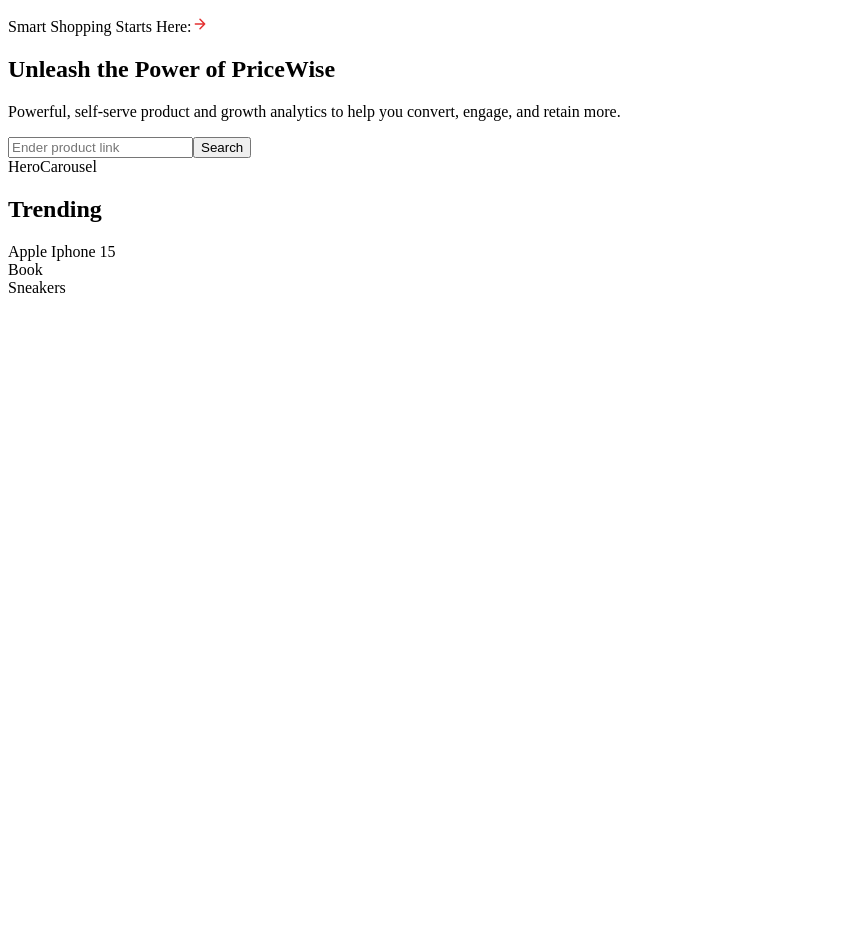
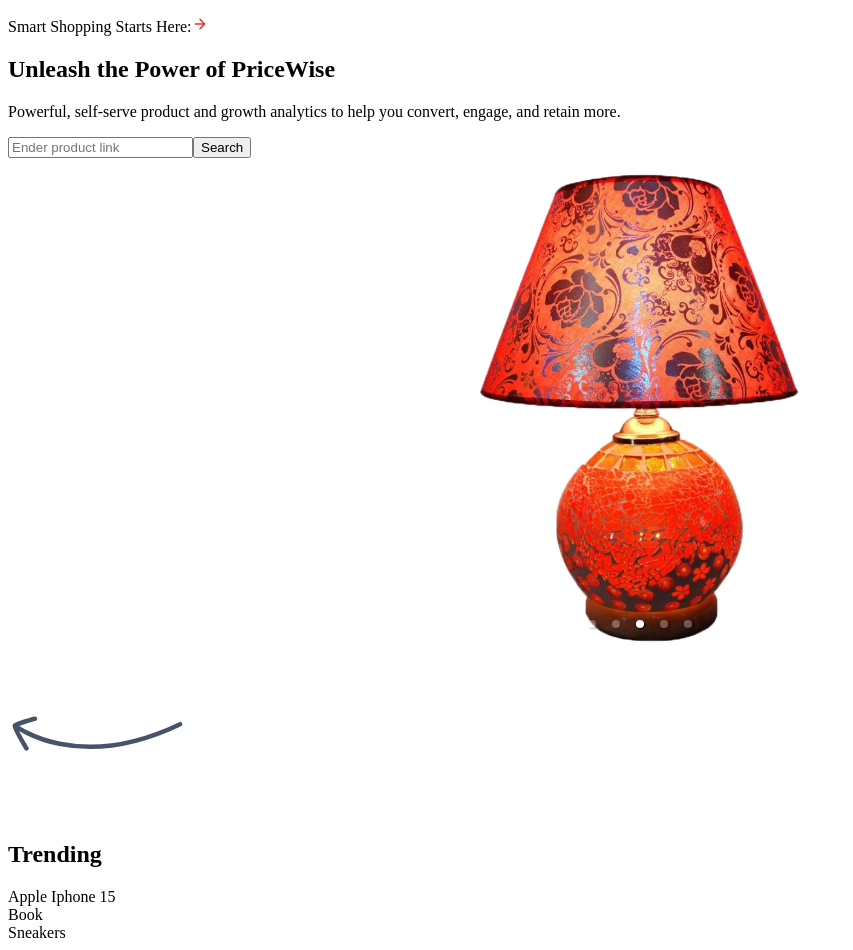
Before and after one commit to Daniel-1017/pricewise, a Next.js app: page / in a window 1280 px wide. Shown: the whole page, without its empty margins (0-853 px from the left). Before the commit the page ends 800 px from the top, so only its background shows below. Built offline with nearby package versions, Linux system fonts and the light colour scheme.

Commit message:
hero carousel

```diff
--- a/app/page.tsx
+++ b/app/page.tsx
@@ -1,10 +1,11 @@
+import HeroCarousel from "@/components/HeroCarousel";
 import SearchBar from "@/components/SearchBar";
 import Image from "next/image";
 
 const Home = () => {
   return (
     <>
-      <section className="px-6 md:px-20 py-24 border-2 border-red-500">
+      <section className="px-6 md:px-20 py-24">
         <div className="flex max-xl:flex-col gap-16">
           <div className="flex flex-col justify-center">
             <p className="small-text">
@@ -26,7 +27,7 @@
             </p>
             <SearchBar />
           </div>
-          HeroCarousel
+          <HeroCarousel />
         </div>
       </section>
 
--- /dev/null
+++ b/components/HeroCarousel.tsx
@@ -0,0 +1,49 @@
+"use client";
+
+import "react-responsive-carousel/lib/styles/carousel.min.css";
+import { Carousel } from "react-responsive-carousel";
+import Image from "next/image";
+
+const heroImages = [
+  { imgUrl: "/assets/images/hero-1.svg", alt: "smartwatch" },
+  { imgUrl: "/assets/images/hero-2.svg", alt: "bag" },
+  { imgUrl: "/assets/images/hero-3.svg", alt: "lamp" },
+  { imgUrl: "/assets/images/hero-4.svg", alt: "air fryer" },
+  { imgUrl: "/assets/images/hero-5.svg", alt: "chair" },
+];
+
+const HeroCarousel = () => {
+  return (
+    <div className="hero-carousel">
+      <Carousel
+        showThumbs={false}
+        autoPlay
+        infiniteLoop
+        interval={2000}
+        showArrows={false}
+        showStatus={false}
+      >
+        {heroImages.map(image => (
+          <Image
+            key={image.alt}
+            src={image.imgUrl}
+            alt={image.alt}
+            width={484}
+            height={484}
+            className="object-contain"
+          />
+        ))}
+      </Carousel>
+
+      <Image
+        src="/assets/icons/hand-drawn-arrow.svg"
+        alt="arrow"
+        width={175}
+        height={175}
+        className="max-xl:hidden absolute -left-[15%] bottom-0 z-0"
+      />
+    </div>
+  );
+};
+
+export default HeroCarousel;
```
Also changed, not shown: package.json (+4 -3 lines), 1 other file (tests, documents, lock files or other folders).
